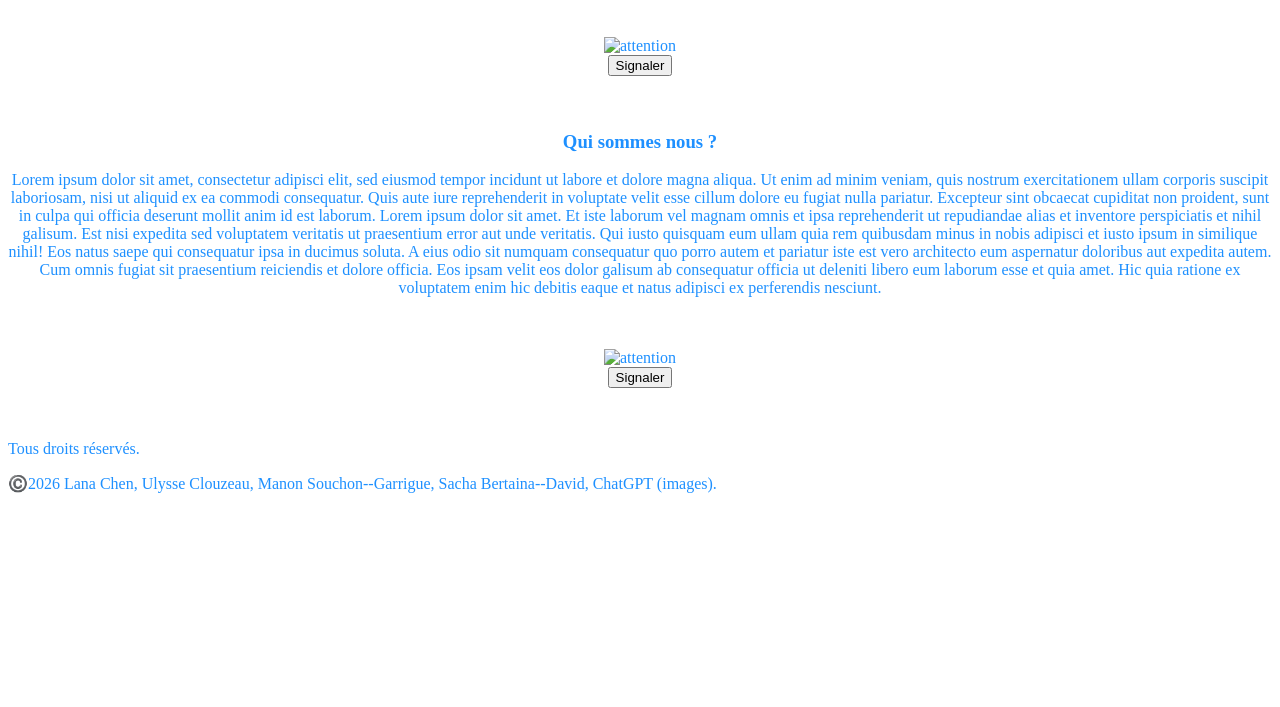
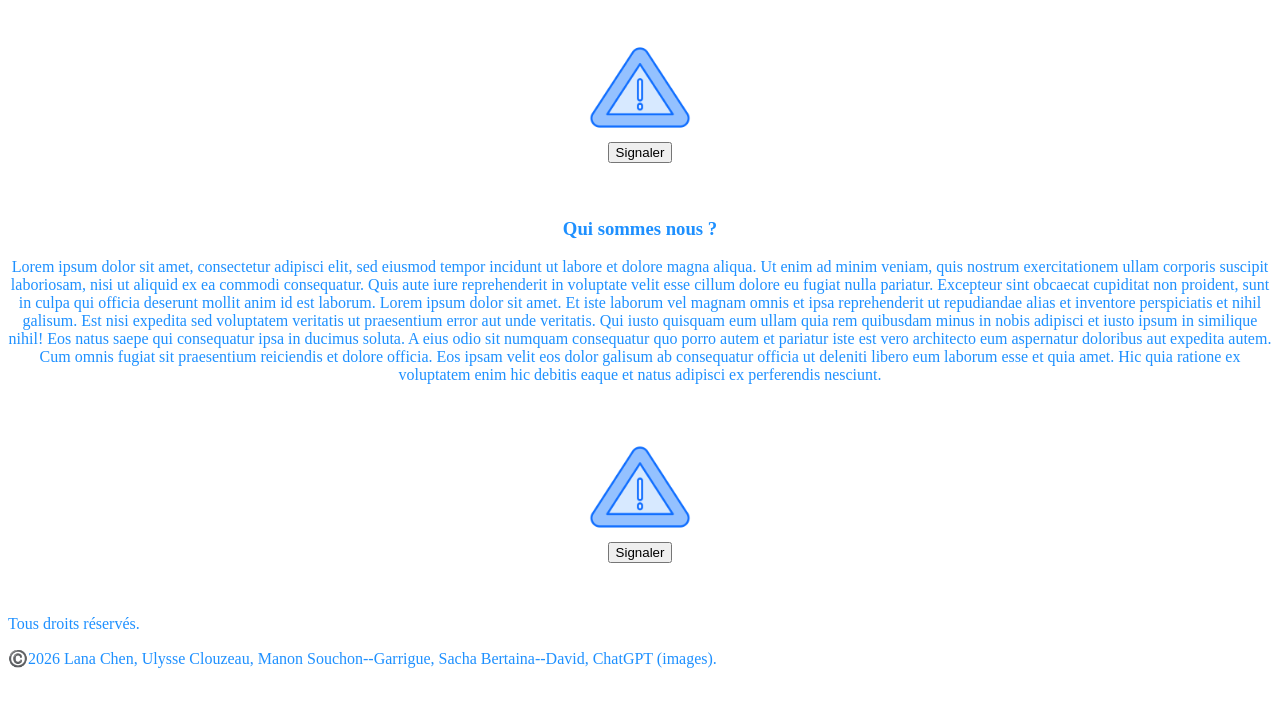
Before and after one commit to dice1-nat20/LinkLeaks_BDX-C_DeliveryProject_P2_2026, a plain HTML site: page html/index.html in a window 1280 px wide. Shown: the part 61-768 px from the top of the page. Drawn offline with Linux system fonts and the light colour scheme.

Commit message:
ajout des dossiers et rangement

```diff
--- a/index.html
+++ b/html/index.html
@@ -11,7 +11,7 @@
             <h1> Link Leaks</h1>
         </header>
         <br>
-        <img src="attentionImage.png" alt="attention" height="8%" width="8%"><br>
+        <img src="../img/attentionImage.png" alt="attention" height="8%" width="8%"><br>
         <input type = "button"  id="r1" name = "signaler" value = "Signaler">
         <br><br><br>
 
@@ -31,7 +31,7 @@
             </p>
 
         <br><br>
-        <img src="attentionImage.png" alt="attention" height="8%" width="8%"><br>
+        <img src="../img/attentionImage.png" alt="attention" height="8%" width="8%"><br>
         <input type = "button"  id="r2" name = "signaler" value = "Signaler"><br>
 
         <footer>
```
Also changed, not shown: html/signalement.html (renamed from signalement.html), html/style.css (renamed from style.css), img/attentionImage.png (added), img/logo.ico (added), img/logo1.png (added).
